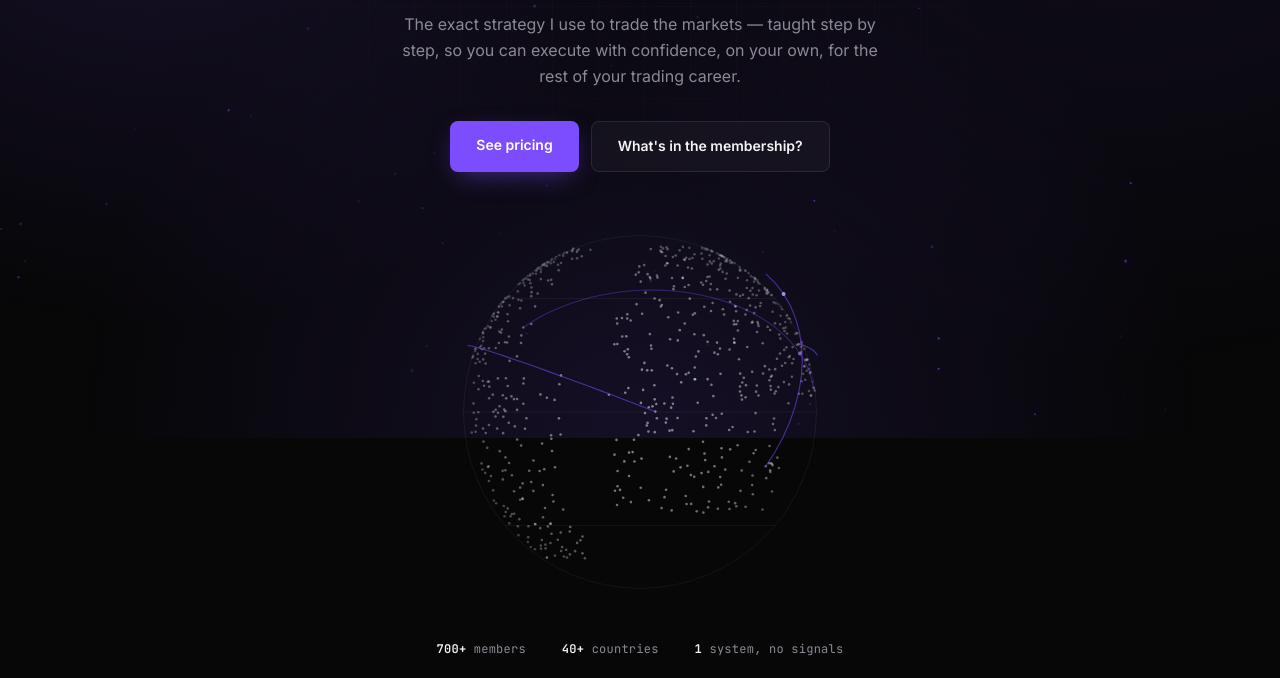
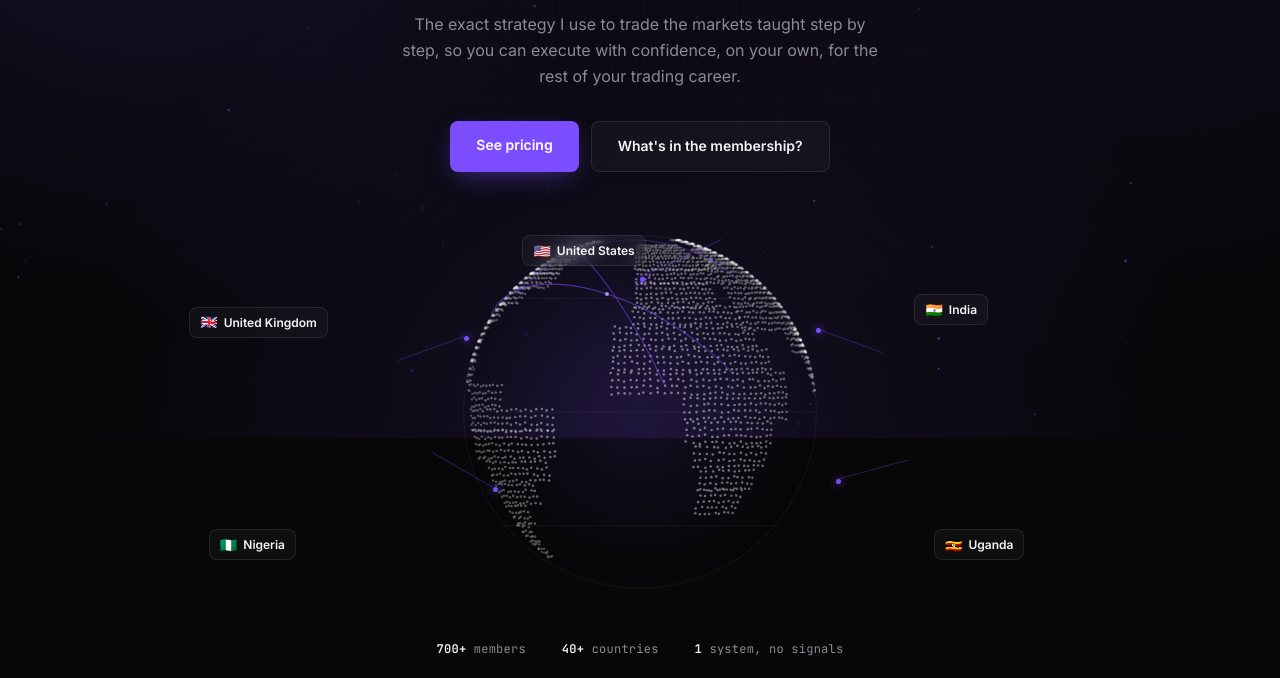
Before and after one commit to connelluxx/THE-SYSTEM, a plain HTML site: page index.html in a window 1280 px wide. Shown: the part 362-1040 px from the top of the page. Drawn offline with Linux system fonts and the light colour scheme; animation ran at ten frames a second.

Commit message:
improved globe with country flags and better continent shapes

```diff
--- a/index.html
+++ b/index.html
@@ -174,6 +174,42 @@
     position:relative;width:100%;max-width:980px;margin:30px auto 0;
     height:420px;display:flex;align-items:center;justify-content:center;
   }
+  .map-stage::before{
+    content:'';
+    position:absolute;
+    width:min(70%, 360px);height:min(70%, 360px);
+    border-radius:50%;
+    background:radial-gradient(circle, var(--accent-soft) 0%, transparent 70%);
+    filter:blur(20px);
+    z-index:0;
+  }
+  .flag-chip{
+    position:absolute;
+    display:flex;align-items:center;gap:6px;
+    background:var(--glass);
+    border:1px solid var(--border);
+    backdrop-filter:blur(10px);-webkit-backdrop-filter:blur(10px);
+    border-radius:8px;padding:5px 10px;
+    font-size:12px;font-weight:600;color:var(--text);
+    z-index:3;
+    white-space:nowrap;
+  }
+  .flag-chip .flag-emoji{font-size:14px;line-height:1;}
+  .flag-line{
+    position:absolute;
+    background:var(--border-strong);
+    height:1px;
+    transform-origin:left center;
+    z-index:2;
+    opacity:0.6;
+  }
+  .flag-dot{
+    position:absolute;width:5px;height:5px;border-radius:50%;
+    background:var(--accent);
+    box-shadow:0 0 8px var(--accent);
+    z-index:2;
+  }
+  @media(max-width:640px){.flag-chip, .flag-line, .flag-dot{display:none;}}
   @media(max-width:780px){.map-stage{height:300px;}}
   @media(max-width:480px){.map-stage{height:230px;}}
   #globe{width:100%;height:100%;display:block;}
@@ -315,7 +351,7 @@
   <div class="hero-content">
     <div class="eyebrow"><span class="dot"></span> A SYSTEM, NOT A SIGNAL</div>
     <h1>Stop guessing. Start trading with a <span class="accent">system that actually works.</span></h1>
-    <p class="sub">The exact strategy I use to trade the markets — taught step by step, so you can execute with confidence, on your own, for the rest of your trading career.</p>
+    <p class="sub">The exact strategy I use to trade the markets taught step by step, so you can execute with confidence, on your own, for the rest of your trading career.</p>
     <div class="cta-row">
       <a href="#pricing" class="btn btn-primary">See pricing</a>
       <a href="#vault" class="btn btn-ghost">What's in the membership?</a>
@@ -324,6 +360,26 @@
 
   <div class="map-stage">
     <canvas id="globe"></canvas>
+
+    <div class="flag-line" style="top:18%; left:50%; width:90px; transform:rotate(-25deg);"></div>
+    <div class="flag-dot" style="top:18%; left:50%;"></div>
+    <div class="flag-chip" style="top:8%; left:38%;"><span class="flag-emoji">🇺🇸</span> United States</div>
+
+    <div class="flag-line" style="top:32%; left:32%; width:70px; transform:rotate(160deg);"></div>
+    <div class="flag-dot" style="top:32%; left:32%;"></div>
+    <div class="flag-chip" style="top:25%; left:4%;"><span class="flag-emoji">🇬🇧</span> United Kingdom</div>
+
+    <div class="flag-line" style="top:30%; left:68%; width:70px; transform:rotate(20deg);"></div>
+    <div class="flag-dot" style="top:30%; left:68%;"></div>
+    <div class="flag-chip" style="top:22%; left:78%;"><span class="flag-emoji">🇮🇳</span> India</div>
+
+    <div class="flag-line" style="top:68%; left:35%; width:70px; transform:rotate(-150deg);"></div>
+    <div class="flag-dot" style="top:68%; left:35%;"></div>
+    <div class="flag-chip" style="top:78%; left:6%;"><span class="flag-emoji">🇳🇬</span> Nigeria</div>
+
+    <div class="flag-line" style="top:66%; left:70%; width:75px; transform:rotate(-15deg);"></div>
+    <div class="flag-dot" style="top:66%; left:70%;"></div>
+    <div class="flag-chip" style="top:78%; left:80%;"><span class="flag-emoji">🇺🇬</span> Uganda</div>
   </div>
 
   <div class="stat-line mono">
@@ -339,7 +395,7 @@
   <div class="wrap">
     <div class="section-label reveal">The problem</div>
     <h2 class="section-title reveal">You don't need more information. You need one system.</h2>
-    <p class="section-sub reveal">Most traders fail not because the market is unreadable — but because they're stitching together random tips, copying signals they don't understand, and switching strategies every time one trade goes wrong.</p>
+    <p class="section-sub reveal">Most traders fail not because the market is unreadable, but because they're stitching together random tips, copying signals they don't understand, and switching strategies every time one trade goes wrong.</p>
     <div class="problem-grid">
       <div class="pcard reveal">
         <div class="num mono">01 — Structure</div>
@@ -349,7 +405,7 @@
       <div class="pcard reveal">
         <div class="num mono">02 — Ownership</div>
         <h3>Signal dependency</h3>
-        <p>Copying someone else's calls without understanding why — so when the signals stop, so does the edge.</p>
+        <p>Copying someone else's calls without understanding why, so when the signals stop, so does the edge.</p>
       </div>
       <div class="pcard reveal">
         <div class="num mono">03 — Data</div>
@@ -366,14 +422,14 @@
   <div class="wrap">
     <div class="section-label reveal">Choose your tier</div>
     <h2 class="section-title reveal">Learn the system. Stay sharp for as long as you trade.</h2>
-    <p class="section-sub reveal">No signals to depend on, no mentorship calls to schedule. Join once, then a small monthly renewal keeps your access — and the content library — growing.</p>
+    <p class="section-sub reveal">No signals to depend on, no mentorship calls to schedule. Join once, then a small monthly renewal keeps your access and the content library growing.</p>
 
     <div class="pricing-grid pricing-grid-2">
       <div class="price-card reveal">
         <div class="price-tier-label">Core</div>
         <h3>The Course</h3>
         <div class="price-amount">$50 <span>one-time</span></div>
-        <p class="price-desc">The foundation — everything you need to understand and start applying the strategy.</p>
+        <p class="price-desc">The foundation and everything you need to understand and start applying the strategy.</p>
         <ul class="feature-list">
           <li>Complete strategy framework, step by step</li>
           <li>How to identify setups with confidence</li>
@@ -389,7 +445,7 @@
         <h3>The Full System</h3>
         <div class="price-amount">$197 <span>to join</span></div>
         <p class="price-renew mono">then $25/mo to stay active</p>
-        <p class="price-desc">Everything in Core, plus the deeper material I use to refine my own trading — and ongoing access that keeps growing for as long as you're a member.</p>
+        <p class="price-desc">Everything in Core, plus the deeper material I use to refine my own trading and ongoing access that keeps growing for as long as you're a member.</p>
         <ul class="feature-list">
           <li>Everything in the Core Course</li>
           <li>Advanced setups beyond the basics</li>
@@ -415,19 +471,19 @@
 
     <details class="faq-item reveal" open>
       <summary>Is this signals or copy trading?</summary>
-      <p>No. This is education. You learn the system and make your own decisions — that's what builds real, lasting skill instead of dependency.</p>
+      <p>No. This is education. You learn the system and make your own decisions, that's what builds real, lasting skill instead of dependency.</p>
     </details>
     <details class="faq-item reveal">
       <summary>Do I need experience to start?</summary>
-      <p>The Core Course assumes basic market familiarity. If you're brand new, expect a slightly steeper learning curve — but the framework is built to be followed step by step.</p>
+      <p>The Core Course assumes basic market familiarity. If you're brand new, expect a slightly steeper learning curve but the framework is built to be followed step by step.</p>
     </details>
     <details class="faq-item reveal">
       <summary>What if it doesn't work for me?</summary>
-      <p>[Insert your refund/access policy here. Keep it about access and satisfaction — avoid wording that implies guaranteed profits or performance.]</p>
+      <p>Trading outcomes depend on you, your execution, discipline, and risk management not just the information itself, so I can't offer refunds based on results. What I can guarantee is the quality and clarity of what's taught: a complete, well-structured system, explained properly. If you go through the material and apply it consistently and still feel it wasn't explained clearly or wasn't what was promised, message me directly and I'll work with you on it.</p>
     </details>
     <details class="faq-item reveal">
       <summary>What happens if I stop paying the $25/month?</summary>
-      <p>You keep what you've already learned, but ongoing membership access — new breakdowns, trade reviews, and the Discord — pauses until you renew.</p>
+      <p>You keep what you've already learned, but ongoing membership access, new breakdowns, trade reviews, and the Discord pauses until you renew.</p>
     </details>
   </div>
 </section>
@@ -546,26 +602,54 @@
   window.addEventListener('resize', resizeGlobe);
   resizeGlobe();
 
+  // Each continent is built from many thin latitude bands, each with its
+  // own [lonMin, lonMax] — narrower or wider per band to taper the shape
+  // the way the real coastline does (e.g. South America narrowing to a
+  // point, Africa's horn bulging east, Central America pinching narrow).
   const regions = [
-    [15, 68, -168, -52],
-    [-56, 12, -82, -34],
-    [36, 70, -10, 40],
-    [-35, 37, -18, 50],
-    [5, 70, 40, 150],
-    [-10, 25, 95, 140],
-    [-44, -10, 112, 154],
+    // North America
+    [75, 68, -168, -60], [68, 60, -165, -55], [60, 52, -145, -55],
+    [52, 45, -130, -55], [45, 38, -124, -68], [38, 31, -119, -78],
+    [31, 24, -113, -86], [24, 17, -106, -86], [17, 10, -93, -83],
+    [10, 7, -86, -82],
+    // South America
+    [10, 2, -80, -58], [2, -6, -81, -35], [-6, -15, -79, -35],
+    [-15, -23, -72, -40], [-23, -31, -71, -48], [-31, -39, -71, -56],
+    [-39, -47, -73, -62], [-47, -55, -74, -66],
+    // Europe
+    [71, 62, -10, 32], [62, 54, -10, 42], [54, 47, -9, 33],
+    [47, 40, -9, 28], [40, 36, -9, 26],
+    // Africa
+    [37, 30, -10, 34], [30, 22, -17, 38], [22, 14, -17, 44],
+    [14, 6, -17, 51], [6, -2, 7, 51], [-2, -10, 8, 42],
+    [-10, -18, 11, 40], [-18, -26, 14, 36], [-26, -35, 15, 33],
+    // Asia (main landmass)
+    [77, 68, 55, 180], [68, 58, 40, 180], [58, 48, 35, 150],
+    [48, 38, 35, 140], [38, 28, 35, 128], [28, 20, 60, 128],
+    [20, 8, 92, 140],
+    // India (tapering subcontinent)
+    [30, 24, 68, 90], [24, 18, 69, 88], [18, 12, 71, 85], [12, 7, 74, 81],
+    // Maritime Southeast Asia / Indonesia
+    [6, -10, 95, 141],
+    // Australia
+    [-11, -19, 113, 145], [-19, -27, 113, 153],
+    [-27, -35, 115, 150], [-35, -39, 140, 148],
   ];
 
   const deg = Math.PI / 180;
   const dots = [];
-  regions.forEach(([latMin, latMax, lonMin, lonMax]) => {
-    const area = (latMax - latMin) * (lonMax - lonMin);
-    const n = Math.max(18, Math.round(area / 14));
-    for (let i = 0; i < n; i++) {
-      if (Math.random() > 0.62) continue;
-      const lat = (latMin + Math.random() * (latMax - latMin)) * deg;
-      const lon = (lonMin + Math.random() * (lonMax - lonMin)) * deg;
-      dots.push({ lat, lon });
+  const GRID_STEP = 2.2; // degrees between dots — smaller = denser globe
+
+  regions.forEach(([latA, latB, lonMin, lonMax]) => {
+    const latMin = Math.min(latA, latB);
+    const latMax = Math.max(latA, latB);
+    for (let lat = latMin; lat <= latMax; lat += GRID_STEP) {
+      for (let lon = lonMin; lon <= lonMax; lon += GRID_STEP) {
+        // slight jitter so the grid doesn't look mechanically perfect
+        const jLat = lat + (Math.random() - 0.5) * GRID_STEP * 0.4;
+        const jLon = lon + (Math.random() - 0.5) * GRID_STEP * 0.4;
+        dots.push({ lat: jLat * deg, lon: jLon * deg });
+      }
     }
   });
 
```
